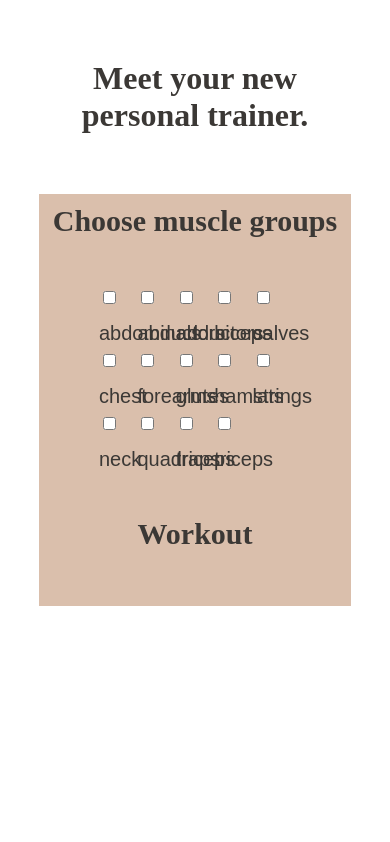
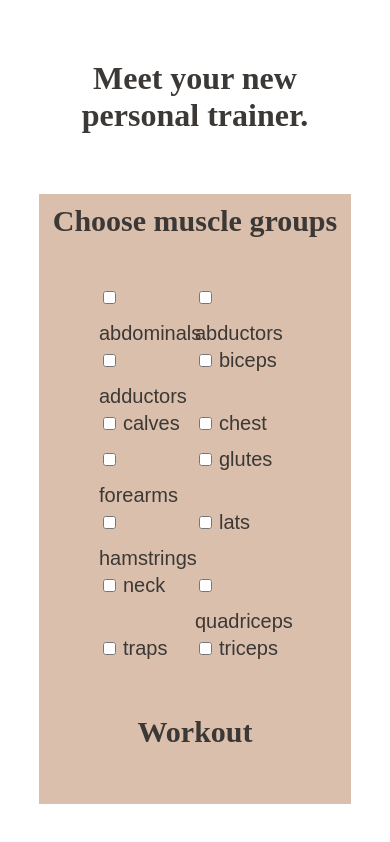
Before and after one commit to gosikxo/personal-trainer-app, a React (Create React App) app: page / in a window 390 px wide. Built offline with nearby package versions, Linux system fonts and the light colour scheme; data requests are answered from the project's data file; a web font is replaced by a local one.

Commit message:
Add responsive styles

```diff
--- a/src/index.css
+++ b/src/index.css
@@ -52,6 +52,12 @@ h2 {
   width: 20%;
 }
 
+@media only screen and (max-width: 1100px) {
+  .checkbox {
+    width: 50%;
+  }
+}
+
 .workout {
   background-color: var(--cream);
   width: 80%;
```
